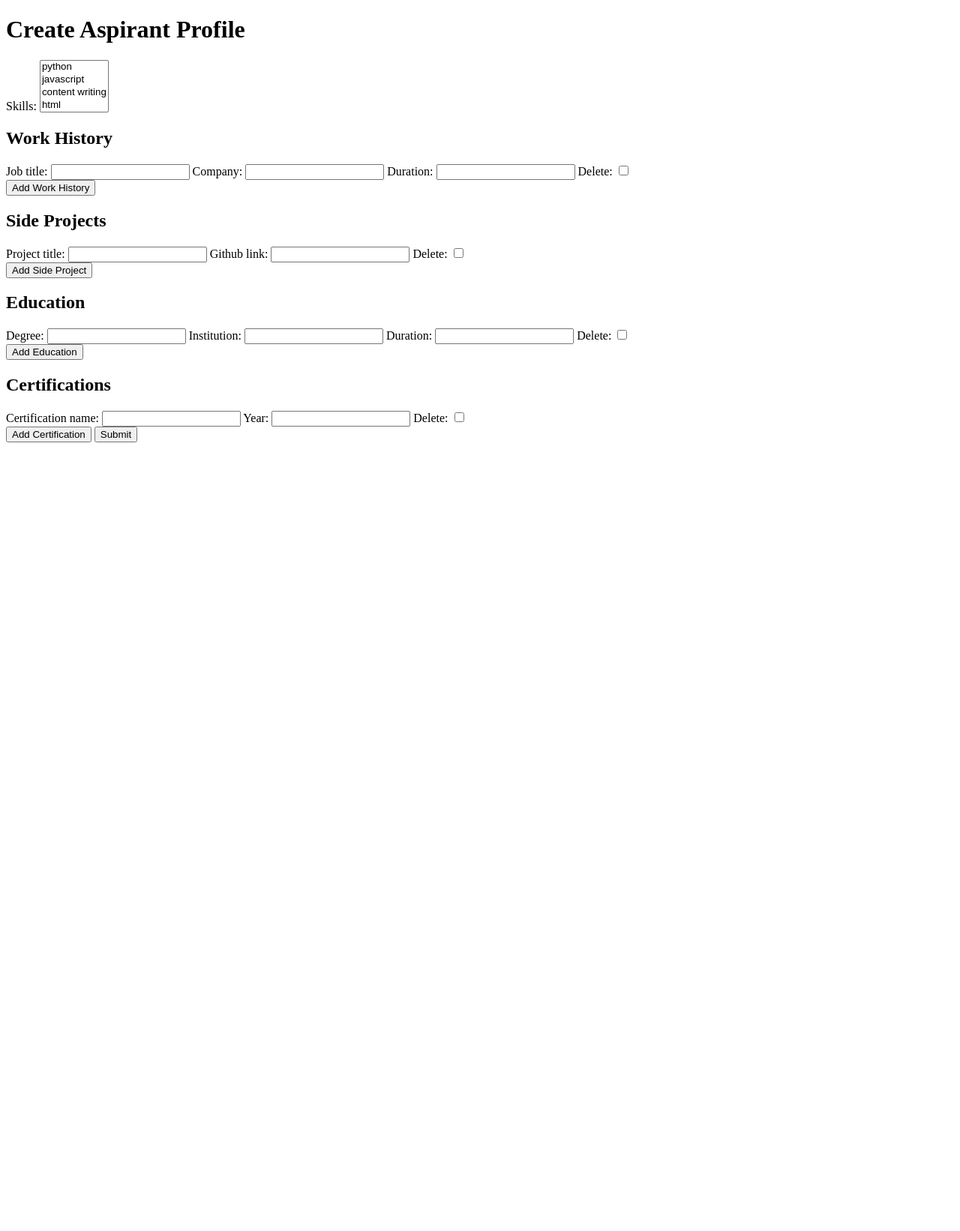
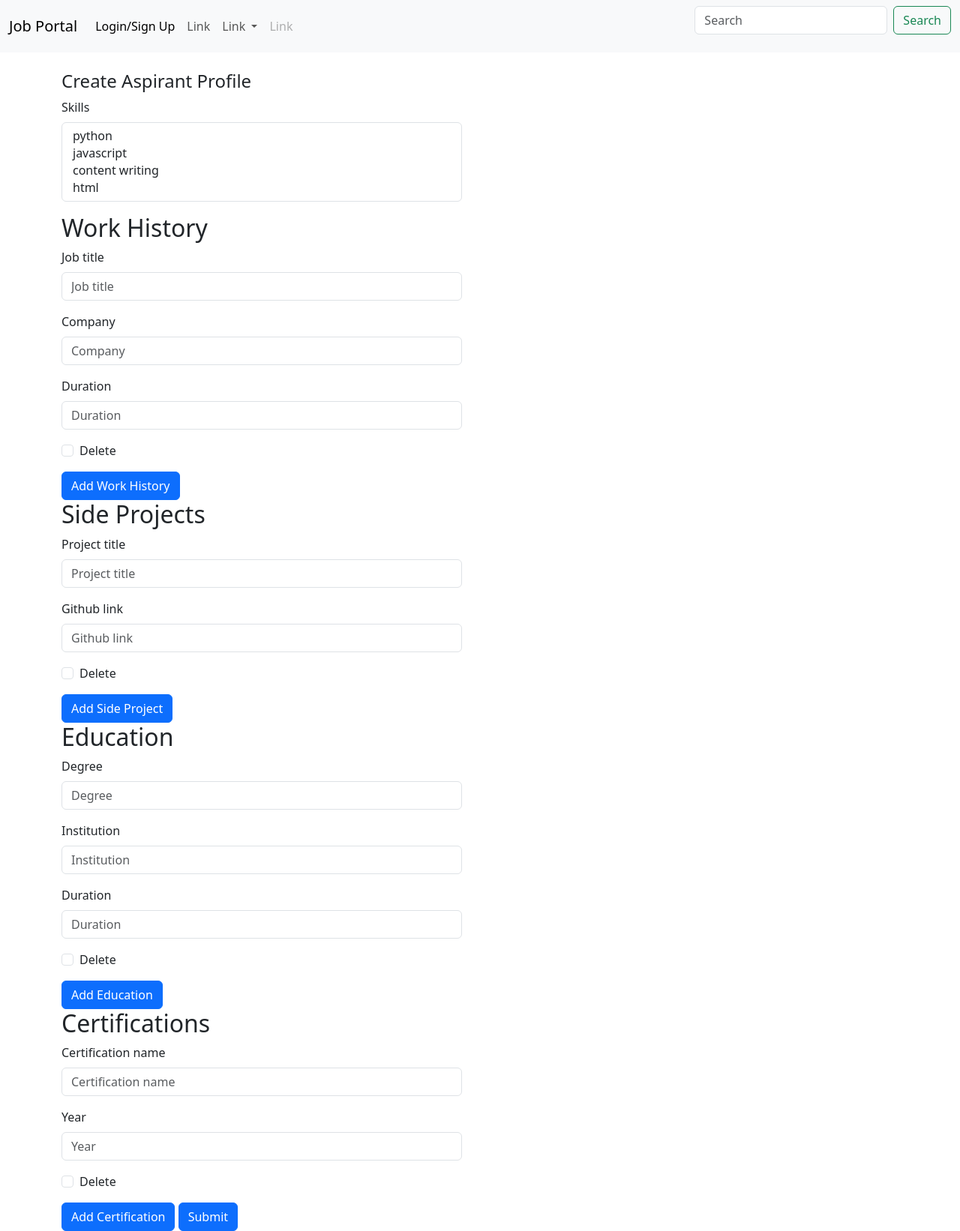
Before and after one commit to p4p3rb0at/jobportal, a Django app: page /create/aspirant/profile/ in a window 1280 px wide. Shown: the whole page at 75% size. Before the commit the page ends 590 px from the top, so only its background shows below. Run offline with Django 4.2, Linux system fonts and the light colour scheme; a user stored in the database is signed in; data comes from the database, SQL or seed files in the repository; both versions use the stored data as it was after the commit; some libraries are stand-ins or nearby versions.

Commit message:
bootstrap

```diff
--- a/jobportal/settings.py
+++ b/jobportal/settings.py
@@ -32,6 +32,7 @@
 
 INSTALLED_APPS = [
     'jobs',
+    'django_bootstrap5',
     'django.contrib.admin',
     'django.contrib.auth',
     'django.contrib.contenttypes',
@@ -55,7 +56,7 @@
 TEMPLATES = [
     {
         'BACKEND': 'django.template.backends.django.DjangoTemplates',
-        'DIRS': [],
+        'DIRS': [BASE_DIR / 'templates'],
         'APP_DIRS': True,
         'OPTIONS': {
             'context_processors': [
--- /dev/null
+++ b/jobs/templates/base.html
@@ -0,0 +1,72 @@
+<html>
+    <head>
+
+        <title>Job Portal</title>
+        {% load django_bootstrap5 %}
+
+        {% bootstrap_css %}
+
+        {% bootstrap_javascript %}
+
+        {% bootstrap_messages %}
+
+
+        {% block head %}
+
+        {% endblock %}
+
+    </head>
+    <body>
+        <nav class="navbar navbar-expand-lg bg-body-tertiary">
+            <div class="container-fluid">
+              <a class="navbar-brand" href="#">Job Portal</a>
+              <button class="navbar-toggler" type="button" data-bs-toggle="collapse" data-bs-target="#navbarScroll" aria-controls="navbarScroll" aria-expanded="false" aria-label="Toggle navigation">
+                <span class="navbar-toggler-icon"></span>
+              </button>
+              <div class="collapse navbar-collapse" id="navbarScroll">
+                <ul class="navbar-nav me-auto my-2 my-lg-0 navbar-nav-scroll" style="--bs-scroll-height: 100px;">
+                {% if request.user.is_aspirant %}
+                  <li class="nav-item">
+                    <a class="nav-link active" aria-current="page" href="{% url 'aspirant_dashboard' %}">Dashboard</a>
+                  </li>
+                {% elif request.user.is_employer %}
+                <li class="nav-item">
+                    <a class="nav-link active" aria-current="page" href="{% url 'employer_dashboard' %}">Dashboard</a>
+                  </li>
+                {% else %}
+                <li class="nav-item">
+                    <a class="nav-link active" aria-current="page" href="#">Login/Sign Up</a>
+                  </li>
+                {% endif %}
+                  <li class="nav-item">
+                    <a class="nav-link" href="#">Link</a>
+                  </li>
+                  <li class="nav-item dropdown">
+                    <a class="nav-link dropdown-toggle" href="#" role="button" data-bs-toggle="dropdown" aria-expanded="false">
+                      Link
+                    </a>
+                    <ul class="dropdown-menu">
+                      <li><a class="dropdown-item" href="#">Action</a></li>
+                      <li><a class="dropdown-item" href="#">Another action</a></li>
+                      <li><hr class="dropdown-divider"></li>
+                      <li><a class="dropdown-item" href="#">Something else here</a></li>
+                    </ul>
+                  </li>
+                  <li class="nav-item">
+                    <a class="nav-link disabled" aria-disabled="true">Link</a>
+                  </li>
+                </ul>
+                <form class="d-flex" role="search">
+                  <input class="form-control me-2" type="search" placeholder="Search" aria-label="Search">
+                  <button class="btn btn-outline-success" type="submit">Search</button>
+                </form>
+              </div>
+            </div>
+          </nav>
+          <div class="container d-flex h-50 mt-4">
+          {% block content %}
+          {% endblock %}
+          </div>
+
+    </body>
+</html>
--- a/jobs/templates/create_aspirant_profile.html
+++ b/jobs/templates/create_aspirant_profile.html
@@ -1,12 +1,8 @@
 <!-- create_aspirant_profile.html -->
+{% extends 'base.html' %}
+{% load django_bootstrap5 %}
 
-<!DOCTYPE html>
-<html lang="en">
-<head>
-    <meta charset="UTF-8">
-    <meta http-equiv="X-UA-Compatible" content="IE=edge">
-    <meta name="viewport" content="width=device-width, initial-scale=1.0">
-    <title>Create Aspirant Profile</title>
+{% block head %}
     <script src="https://code.jquery.com/jquery-3.6.0.min.js"></script>
     <script>
         $(document).ready(function() {
@@ -19,61 +15,61 @@
             });
         });
     </script>
-</head>
-<body>
-    <h1>Create Aspirant Profile</h1>
-    <form method="post">
+{% endblock %}
+{% block content %}
+    <div class="row"><h4>Create Aspirant Profile</h4>
+    <form method="post" class="form">
         {% csrf_token %}
-        {{ aspirant_profile_form.as_p }}
+        {% bootstrap_form aspirant_profile_form %}
         <h2>Work History</h2>
         {{ work_history_formset.management_form }}
         <div id="work_history-formset">
             {% for work_history_form in work_history_formset %}
-                {{ work_history_form.as_table }}
+                {% bootstrap_form work_history_form %}
             {% endfor %}
             <div id="empty_work_history" style="display: none;">
-                {{ work_history_formset.empty_form.as_table }}
+                {% bootstrap_form work_history_formset.empty_form %}
             </div>
         </div>
-        <button type="button" class="add-formset" data-formset-prefix="work_history">Add Work History</button>
+        <button type="button" class="btn btn-primary add-formset" data-formset-prefix="work_history">Add Work History</button>
 
         <h2>Side Projects</h2>
         {{ side_project_formset.management_form }}
         <div id="side_project-formset">
             {% for side_project_form in side_project_formset %}
-                {{ side_project_form.as_table }}
+                {% bootstrap_form side_project_form %}
             {% endfor %}
             <div id="empty_side_project" style="display: none;">
-                {{ side_project_formset.empty_form.as_table }}
+                {% bootstrap_form side_project_formset.empty_form %}
             </div>
         </div>
-        <button type="button" class="add-formset" data-formset-prefix="side_project">Add Side Project</button>
+        <button type="button" class="btn btn-primary add-formset" data-formset-prefix="side_project">Add Side Project</button>
 
         <h2>Education</h2>
         {{ education_formset.management_form }}
         <div id="education-formset">
             {% for education_form in education_formset %}
-                {{ education_form.as_table }}
+                {% bootstrap_form education_form %}
             {% endfor %}
             <div id="empty_education" style="display: none;">
-                {{ education_formset.empty_form.as_table }}
+                {% bootstrap_form education_formset.empty_form %}
             </div>
         </div>
-        <button type="button" class="add-formset" data-formset-prefix="education">Add Education</button>
+        <button type="button" class="btn btn-primary add-formset" data-formset-prefix="education">Add Education</button>
 
         <h2>Certifications</h2>
         {{ certification_formset.management_form }}
         <div id="certification-formset">
             {% for certification_form in certification_formset %}
-                {{ certification_form.as_table }}
+                {% bootstrap_form certification_form %}
             {% endfor %}
             <div id="empty_certification" style="display: none;">
-                {{ certification_formset.empty_form.as_table }}
+                {% bootstrap_form certification_formset.empty_form %}
             </div>
         </div>
-        <button type="button" class="add-formset" data-formset-prefix="certification">Add Certification</button>
+        <button type="button" class="btn btn-primary add-formset" data-formset-prefix="certification">Add Certification</button>
 
-        <button type="submit">Submit</button>
+        <button class="btn btn-primary" type="submit">Submit</button>
     </form>
-</body>
-</html>
+    </div>
+{% endblock %}
--- a/jobs/urls.py
+++ b/jobs/urls.py
@@ -1,6 +1,8 @@
 from django.urls import path
 from jobs import views
 from django.contrib.auth.views import LogoutView
+
+
 
 urlpatterns = [
     path('', views.index, name='index'),
```
Also changed, not shown: jobs/templates/aspirant_login.html (+13 -14 lines), jobs/templates/index.html (+28 -16 lines), db.sqlite3.
